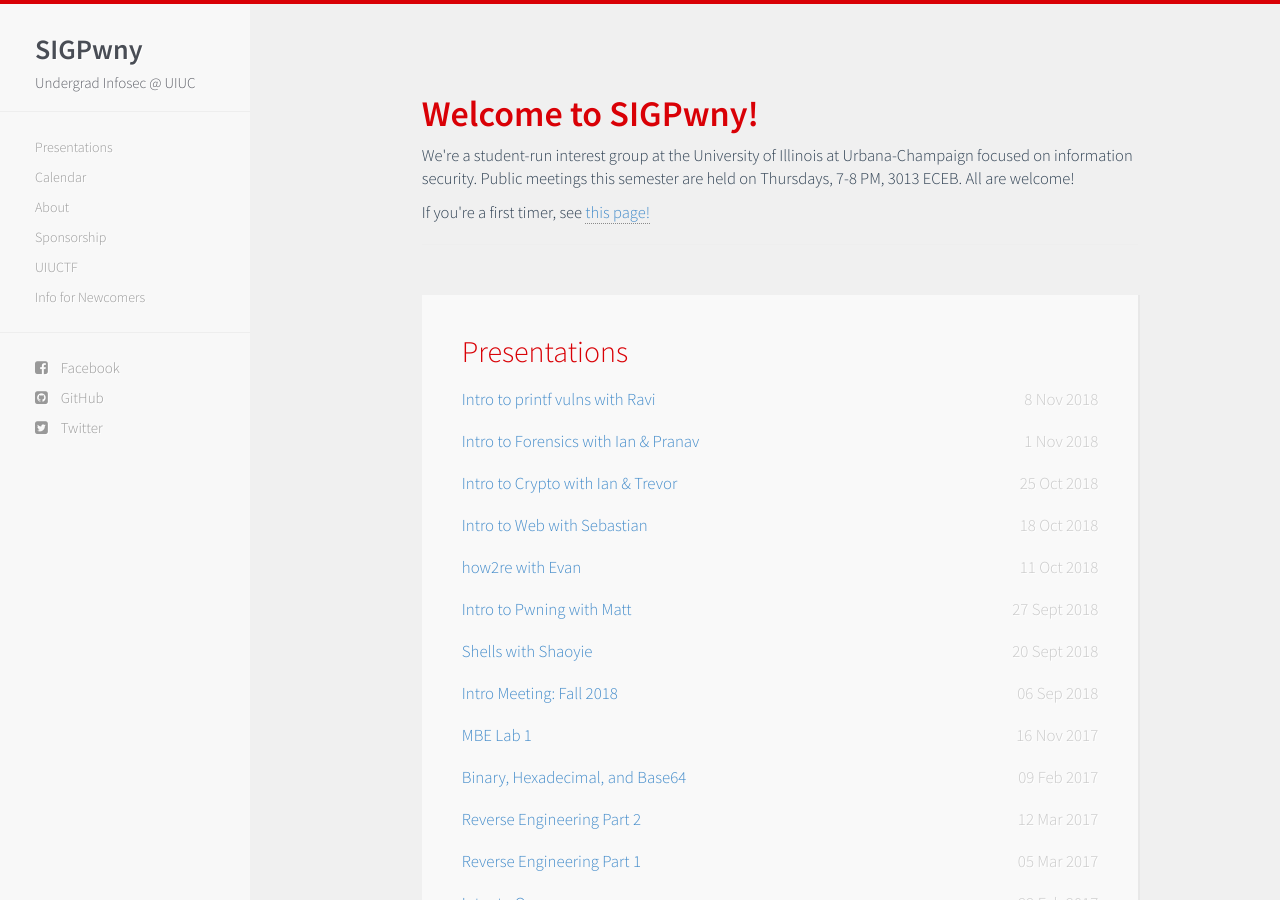
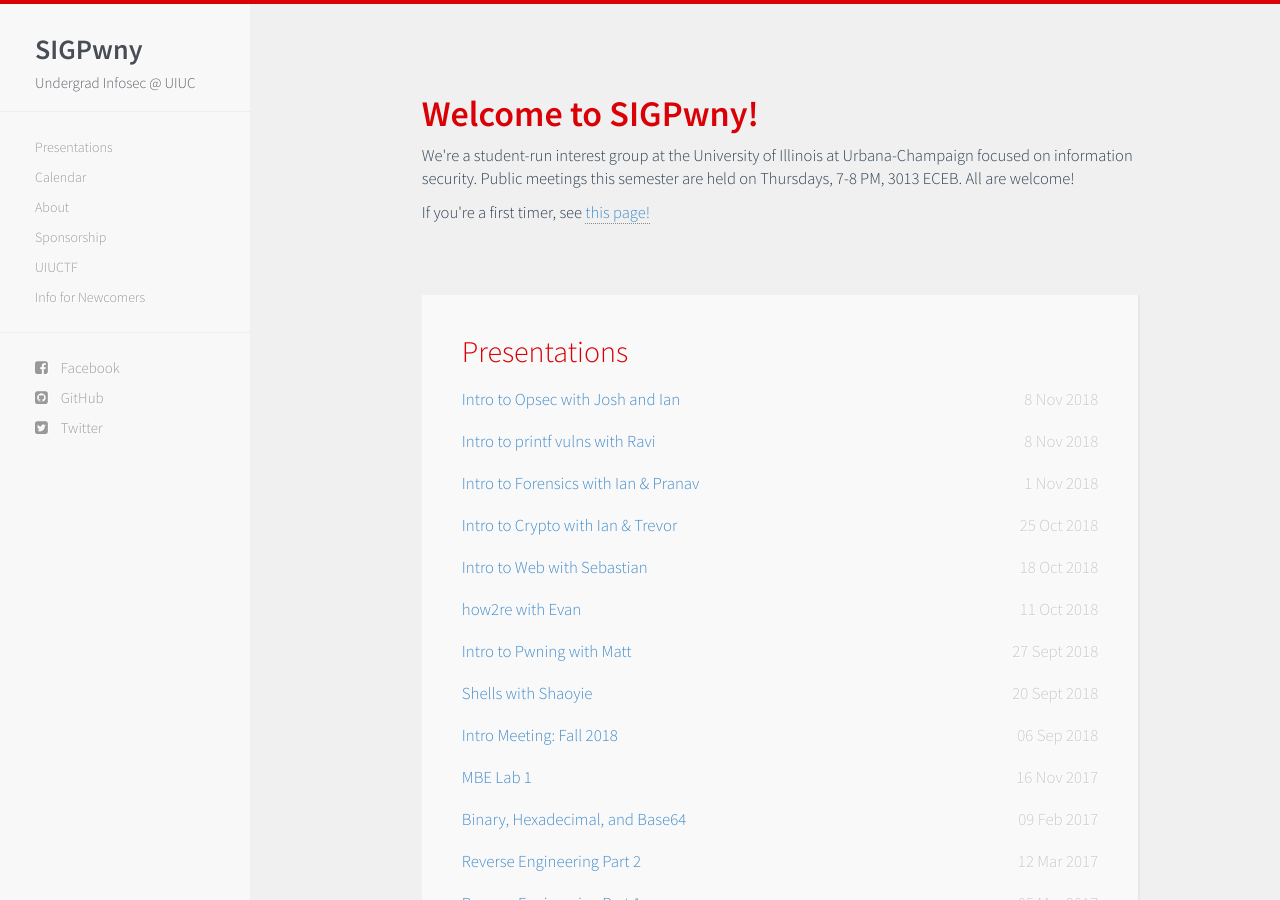
Before and after one commit to sigpwny/sigpwny.github.io-archive, a Jekyll site: the page built from index.html, in a window 1280 px wide and 900 px high. Built offline with Jekyll 4.4.1, drawn with Linux system fonts in a browser that asks for light colours; nearby versions of some CDN libraries.

Commit message:
automated

```diff
--- a/_includes/presentations.html
+++ b/_includes/presentations.html
@@ -14,6 +14,10 @@
 
 
     <!-- new member task: add all of these -->
+    <li><span>
+      <a href = "https://docs.google.com/presentation/d/1O2w8_e-mG4u6f-EYeuK9fojvFdYD3Z84VbR95WA5C3k/edit#slide=id.p">Intro to Opsec with Josh and Ian</a>
+      <time class="pull-right post-list">8 Nov 2018</time>
+    </span></li>
     <li><span>
       <a href = "https://docs.google.com/presentation/d/1WO3gKaJcloAdKZSHb9uZVnc08eAD4zA-jIO9U-i_ptM/edit?usp=sharing">Intro to printf vulns with Ravi</a>
       <time class="pull-right post-list">8 Nov 2018</time>
```
